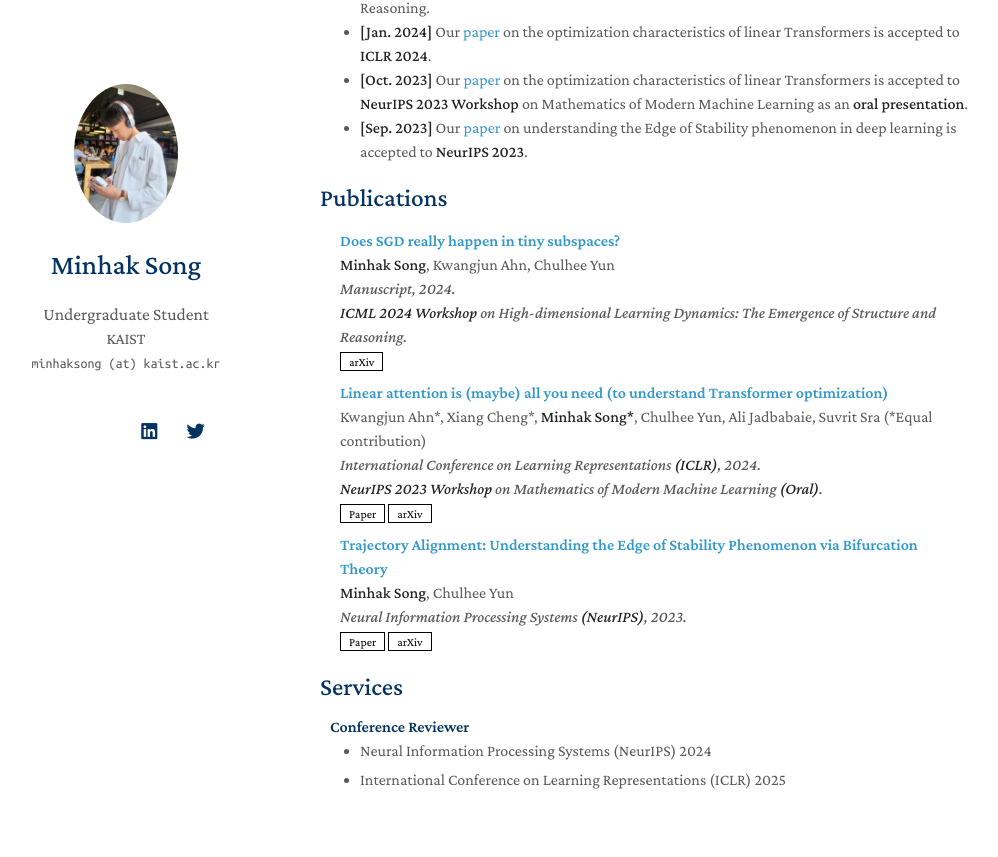
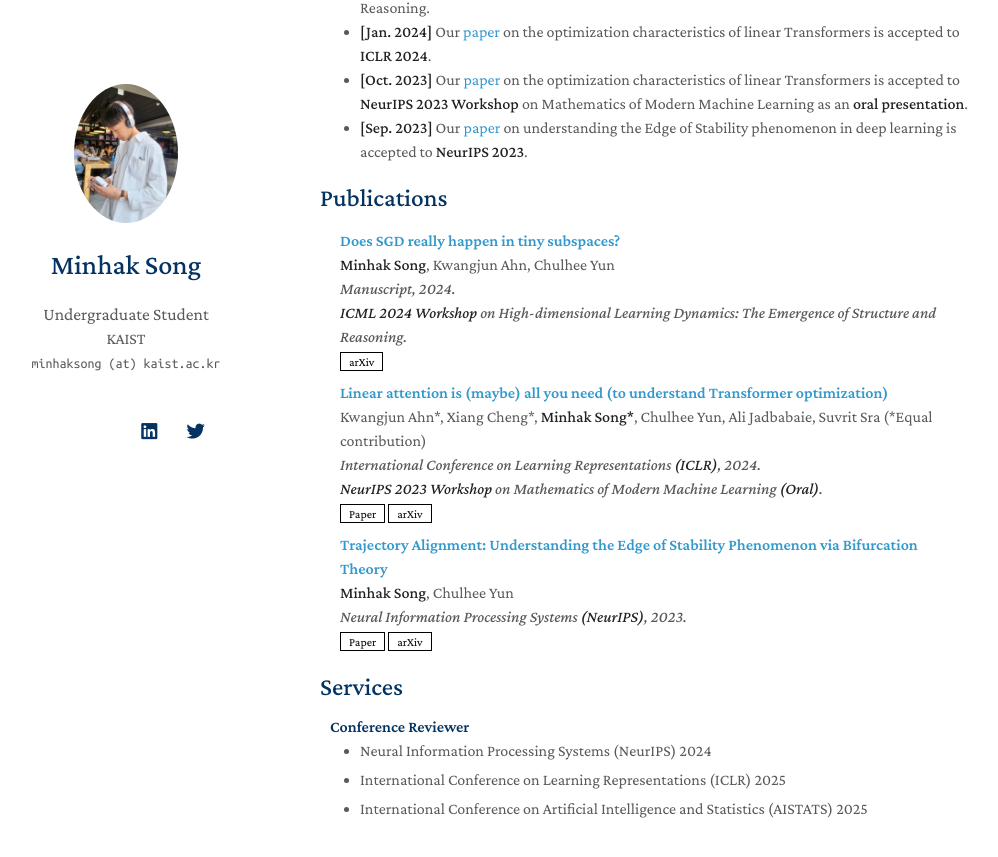
Before and after one commit to songminhak/songminhak.github.io, a Jekyll site: the page built from index.md, in a window 1280 px wide and 900 px high, scrolled down 570 px. Shown: the top 857 px of the window, without its empty margins (150-1148 px from the left). Built offline with Jekyll 4.4.1, drawn with Linux system fonts in a browser that asks for light colours; nearby versions of some CDN libraries; a style sheet for code colours, icons or effects is not loaded; our own code applies the rules of GitHub Pages for plain Markdown files.

Commit message:
update service and cv

```diff
--- a/_includes/services.md
+++ b/_includes/services.md
@@ -9,3 +9,7 @@
 <ul style="margin:0 0 5px;">
   <li><a href="https://iclr.cc/"><autocolor>International Conference on Learning Representations (ICLR) 2025</autocolor></a></li>
 </ul>
+
+<ul style="margin:0 0 5px;">
+  <li><a href="https://aistats.org/"><autocolor>International Conference on Artificial Intelligence and Statistics (AISTATS) 2025</autocolor></a></li>
+</ul>
```
Also changed, not shown: 1 other file.
